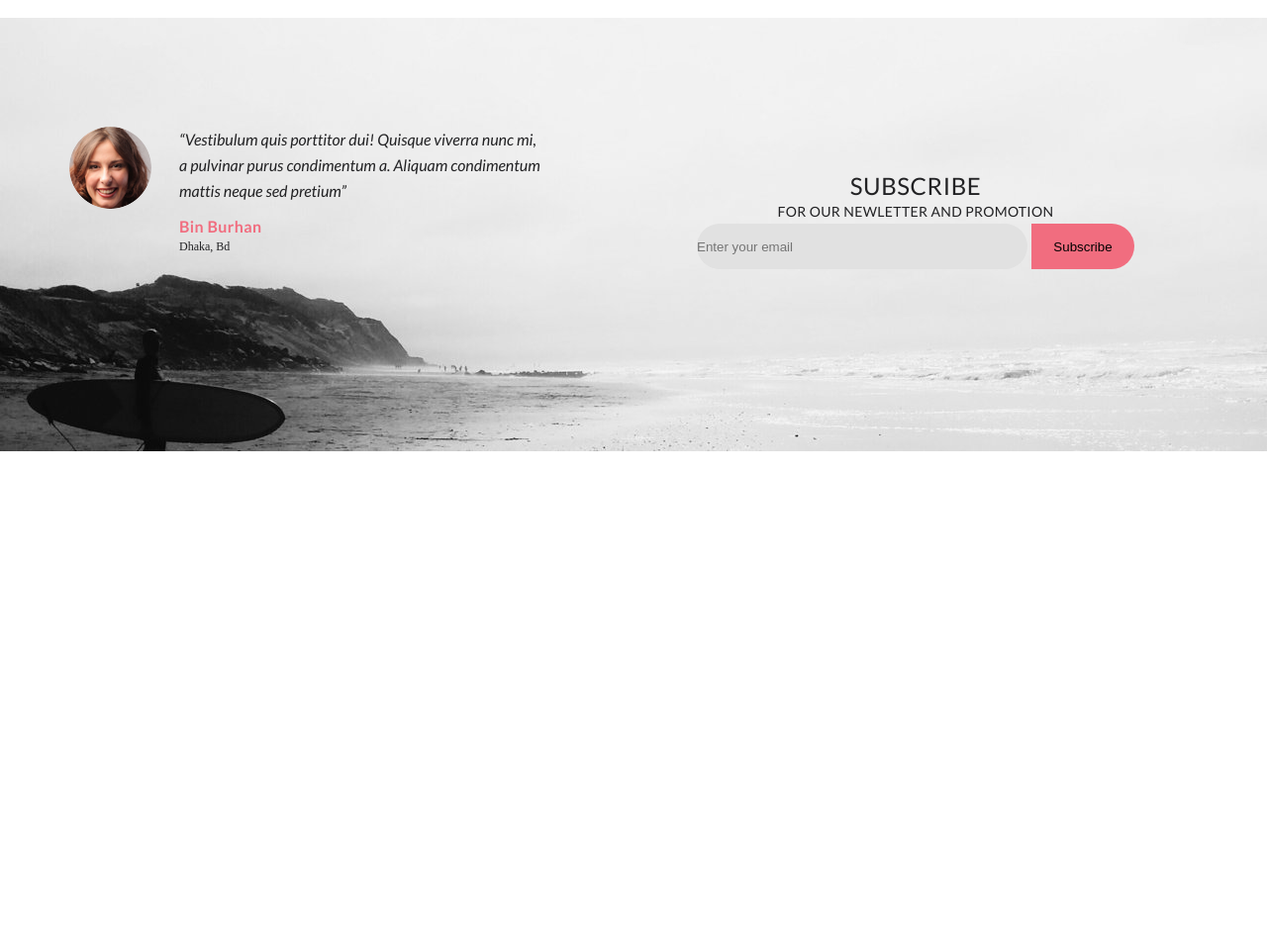
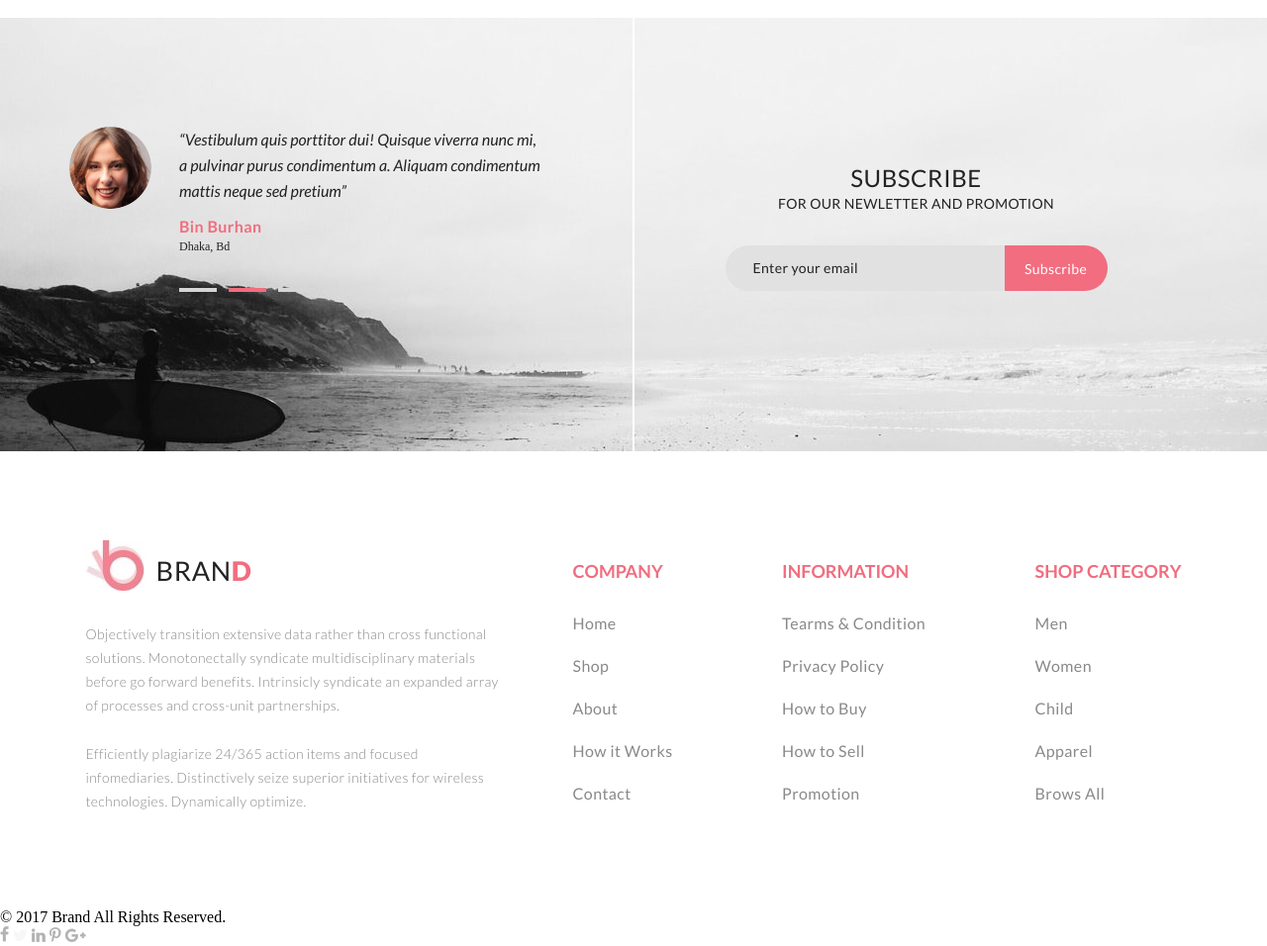
Before and after one commit to MarinaBogdanova666/brand_site, a plain HTML site: page index.html in a window 1280 px wide. Shown: the part 3564-4520 px from the top of the page at 99% size. Before the commit the page ends 4020 px from the top, so only its background shows below. Drawn offline with Linux system fonts and the light colour scheme.

Commit message:
добавила футер

```diff
--- a/index.html
+++ b/index.html
@@ -324,9 +324,18 @@
                     <p class="quote">“Vestibulum quis porttitor dui! Quisque viverra nunc mi,<br>a pulvinar purus condimentum a. Aliquam condimentum mattis neque sed pretium”</p>
                     <div class="quote_name">Bin Burhan</div>
                     <div class="quote_pos">Dhaka, Bd</div>
+
+                    <div>
+                        <span class="slider"></span>
+                        <span class="active_slider slider"></span>
+                        <span class="slider"></span>
+                    </div>
                 </div>
 
+
             </div>
+
+            <div class="vertical_line"></div>
 
             <div class="right_subscribe">
 
@@ -344,7 +353,69 @@
         <img class="subscribe_img" src="img/subscribe_img.jpg" alt="subscribe">
     </div>
 
+    <div class="footer_container">
 
-    <div class="footer"></div>
+        <div class="footer">
+
+            <div class="footer_info">
+                <a class="logo" href="#">
+                    <img src="img/logo.jpg" alt="logo">
+                    <div>
+                        BRAN<b>D</b>
+                    </div>
+                </a>
+                <p>Objectively transition extensive data rather than cross functional solutions. Monotonectally syndicate multidisciplinary materials before go forward benefits. Intrinsicly syndicate an expanded array of processes and cross-unit partnerships.</p>
+                <p>Efficiently plagiarize 24/365 action items and focused infomediaries.
+                    Distinctively seize superior initiatives for wireless technologies. Dynamically optimize.</p>
+            </div>
+
+            <div class="footer_menu">
+                <div class="footer_menu_company1">
+                    <div class="footer_header">COMPANY</div>
+                    <ul>
+                        <li><a href="#">Home</a></li>
+                        <li><a href="#">Shop</a></li>
+                        <li><a href="#">About</a></li>
+                        <li><a href="#">How it Works</a></li>
+                        <li><a href="#">Contact</a></li>
+                    </ul>
+                </div>
+
+                <div class="footer_menu_company2">
+                    <div class="footer_header">INFORMATION</div>
+                    <ul>
+                        <li><a href="#">Tearms & Condition</a></li>
+                        <li><a href="#">Privacy Policy</a></li>
+                        <li><a href="#">How to Buy</a></li>
+                        <li><a href="#">How to Sell</a></li>
+                        <li><a href="#">Promotion</a></li>
+                    </ul>
+                </div>
+
+                <div class="footer_menu_company3">
+                    <div class="footer_header">SHOP CATEGORY</div>
+                    <ul>
+                        <li><a href="#">Men</a></li>
+                        <li><a href="#">Women</a></li>
+                        <li><a href="#">Child</a></li>
+                        <li><a href="#">Apparel</a></li>
+                        <li><a href="#">Brows All</a></li>
+                    </ul>
+                </div>
+            </div>
+        </div>
+    </div>
+
+    <div>
+        <div>© 2017 Brand All Rights Reserved.</div>
+        <div>
+            <img src="img/f.png" alt="">
+            <img src="img/tvit.png" alt="">
+            <img src="img/in.png" alt="">
+            <img src="img/pin.png" alt="">
+            <img src="img/g.png" alt="">
+        </div>
+    </div>
+
 </body>
 </html>
--- a/style.css
+++ b/style.css
@@ -483,7 +483,7 @@ color: #f16d7f;
 }
 
 .right_subscribe {
-    margin-top: 155px;
+    margin-top: -15px;
     width: 50%;
     display: flex;
     justify-content: center;
@@ -527,7 +527,6 @@ color: #f16d7f;
 .right_subscribe span {
     font-family: Lato;
     font-size: 24px;
-
     font-weight: 400;
     text-transform: uppercase;
     letter-spacing: 0.025em;
@@ -541,14 +540,17 @@ color: #f16d7f;
     text-transform: uppercase;
     letter-spacing: 0.025em;
     color: #222224;
+    margin-bottom: 30px;
 }
 
 .subscribe_input {
-    width: 334px;
+    width: 254px;
     height: 46px;
     background-color: #e1e1e1;
-    border-radius: 23px;
+    border-top-left-radius: 23px;
+    border-bottom-left-radius: 23px;
     border: none;
+    padding-left: 28px;
 }
 
 .subcribe_button {
@@ -557,4 +559,128 @@ color: #f16d7f;
     background-color: #f16d7f;
     border-radius: 0px 23px 23px 0px;
     border: none;
+    font-family: Lato;
+    font-size: 14px;
+    font-weight: 400;
+    letter-spacing: 0.025em;
+    color: #ffffff;
 }
+
+.subcribe_button:hover {
+    background-color: #9b3744;
+}
+
+.subscribe_input::placeholder {
+    font-family: Lato;
+    font-size: 14px;
+    line-height: 54px;
+    font-weight: 400;
+    letter-spacing: 0.025em;
+    color: #222224;
+}
+
+.subscribe_form {
+    display: flex;
+}
+
+.vertical_line {
+    width: 2px;
+    background-color: #fff;
+    height: 438px;
+}
+
+.slider {
+    display: inline-block;
+    width: 38px;
+    height: 4px;
+    background-color: #d6d6d6;
+    margin-top: 35px;
+    margin-right: 8px;
+}
+
+.active_slider {
+    background-color: #f16d7f;
+}
+
+.footer {
+    display: flex;
+
+}
+
+.footer_info {
+    display: inline;
+    width: 427px;
+    font-family: Lato;
+    font-size: 14px;
+    line-height: 24px;
+    font-weight: 300;
+    letter-spacing: 0.025em;
+    color: #898989;
+    padding-top: 90px;
+    margin-right: 65px;
+}
+
+.footer_info p {
+    margin-top: 25px;
+}
+
+.footer_menu_company1 {
+    display: flex;
+    flex-direction: column;
+}
+
+.footer_menu_company1 ul li ,
+.footer_menu_company2 ul li ,
+.footer_menu_company3 ul li {
+    list-style-type: none;
+}
+
+.footer_menu_company1 ul li a,
+.footer_menu_company2 ul li a,
+.footer_menu_company3 ul li a{
+    text-decoration: none;
+    font-family: Lato;
+    font-size: 16px;
+    line-height: 43px;
+    font-weight: 400;
+    letter-spacing: 0.025em;
+    color: #898989;
+
+}
+
+.footer_menu_company2 {
+    display: flex;
+    flex-direction: column;
+
+}
+
+.footer_menu_company3 {
+    display: flex;
+    flex-direction: column;
+
+}
+
+.footer_menu {
+    width: 615px;
+    display: flex;
+    justify-content: space-between;
+    margin-top: 110px;
+    margin-bottom: 95px;
+}
+
+.footer_header {
+    font-family: Lato;
+    font-size: 18px;
+    font-weight: 700;
+    color: #f16d7f;
+    margin-bottom: 20px;
+}
+
+.footer_container {
+    display: flex;
+    justify-content: center;
+}
+
+.footer_menu a:hover {
+    color: #9b3744;
+}
```
Also changed, not shown: img/f.png (added), img/g.png (added), img/in.png (added), img/pin.png (added), img/tvit.png (added).
